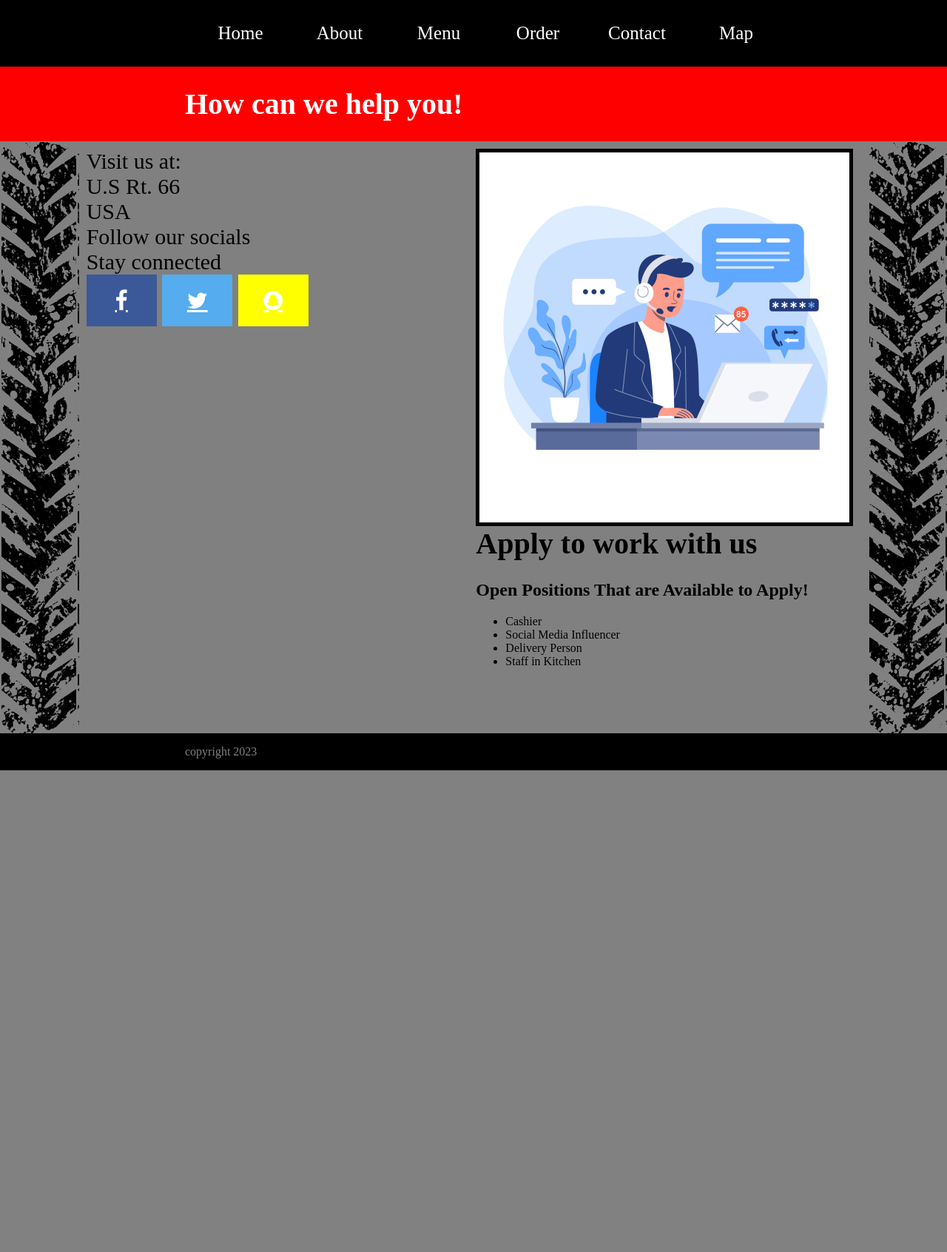
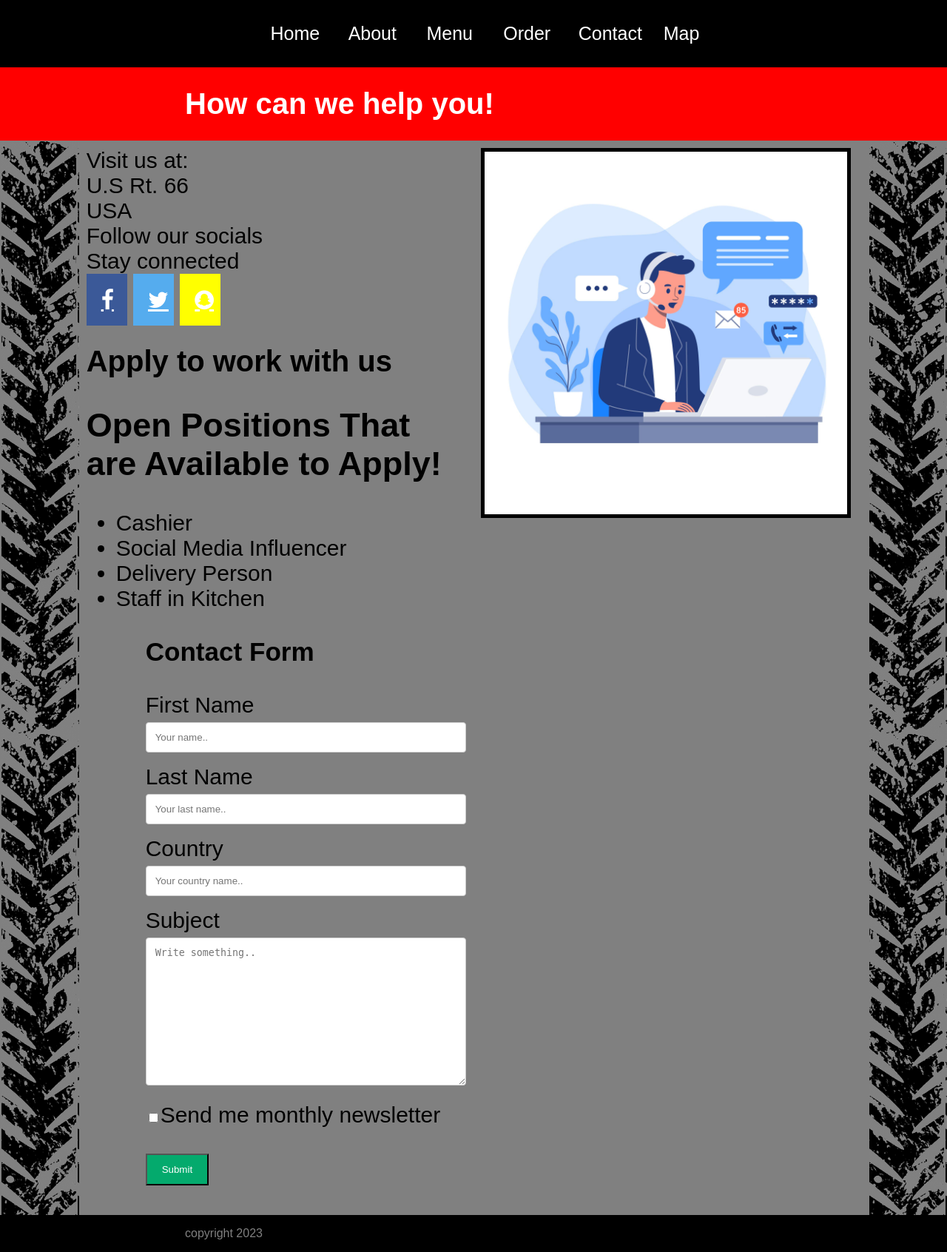
Before and after one commit to AcelyonYT/webDevProject, a PHP site: page /html/contact.html in a window 1280 px wide. Shown: the whole page at 74% size. Before the commit the page ends 1041 px from the top, so only its background shows below. Run offline with PHP 8.4, Linux system fonts and the light colour scheme.

Commit message:
added in the new contact stuff
made changes to the contact stuff

```diff
--- a/css/contactStyle.css
+++ b/css/contactStyle.css
@@ -1,3 +1,10 @@
+body {
+  font-family: Arial, Helvetica, sans-serif;
+}
+* {
+  box-sizing: border-box;
+}
+
 /* Style all font awesome icons */
 .fa {
   padding: 20px;
@@ -21,3 +28,22 @@
 .fa-snapchat {
   background: yellow;
 }
+
+input[type=text], select, textarea {
+  padding: 12px;
+  border: 1px solid #ccc;
+  border-radius: 4px;
+  margin-top: 6px;
+  margin-bottom: 16px;
+  resize: vertical;
+}
+
+button {
+  background-color: #04AA6D;
+  padding: 12px 20px;
+  cursor: pointer;
+}
+
+button:hover {
+  background-color: #45a049;
+}
--- a/html/contact.html
+++ b/html/contact.html
@@ -7,6 +7,7 @@
     <link rel="stylesheet" href="../css/stylesheet.css">
     <link rel="stylesheet" href="../css/innergridStyle.css">
     <link rel="stylesheet" href="../css/contactStyle.css">
+    <script src="../javascript/contact.js" defer ></script>
     <!-- Add icon library -->
     <link rel="stylesheet" href="https://cdnjs.cloudflare.com/ajax/libs/font-awesome/4.7.0/css/font-awesome.min.css">
     <title>Road Kill Grill</title>
@@ -36,18 +37,38 @@
             <a href="#" class="fa fa-facebook whiteText textCenter"></a>
             <a href="#" class="fa fa-twitter whiteText textCenter"></a>
             <a href="#" class="fa fa-snapchat whiteText textCenter"></a>
+            <h1 class="menuHeader">Apply to work with us</h1>
+            <h2>Open Positions That are Available to Apply!</h2>
+            <ul>
+                <li>Cashier</li>
+                <li>Social Media Influencer</li>
+                <li>Delivery Person</li>
+                <li>Staff in Kitchen</li>
+            <ul>
+            <h3>Contact Form</h3>
+            <div class="container">
+                <form>
+                    <label for="fname">First Name</label>
+                    <input class="full" type="text" placeholder="Your name..">
+
+                    <label for="lname">Last Name</label>
+                    <input class="full" type="text" placeholder="Your last name..">
+
+                    <label for="country">Country</label>
+                    <input class="full" type="text" placeholder="Your country name..">
+
+
+                    <label for="subject">Subject</label>
+                    <textarea class="full" placeholder="Write something.." style="height:200px"></textarea>
+                    <input type="checkbox" />Send me monthly newsletter
+                    <br><br>
+
+                    <button class="whiteText" onclick="sendContact();">Submit</button>
+                </form>
+            </div>
         </div>
         <div class="rightside">
             <img class="picture" src="../images/contact.jpg" alt="helpCenterPicture">
-            <!-- appetizers lists -->
-            <h1 class="menuHeader">Apply to work with us</h1>
-            <h2>Open Positions That are Available to Apply!</h2>
-            <ul>
-            <li>Cashier</li>
-            <li>Social Media Influencer</li>
-            <li>Delivery Person</li>
-            <li>Staff in Kitchen</li>
-            <ul>
         </div>
     </main>
     <!-- side bar1-->
--- /dev/null
+++ b/javascript/contact.js
@@ -0,0 +1,3 @@
+function sendContact() {
+    alert("Thank you for submitting");
+}
```
